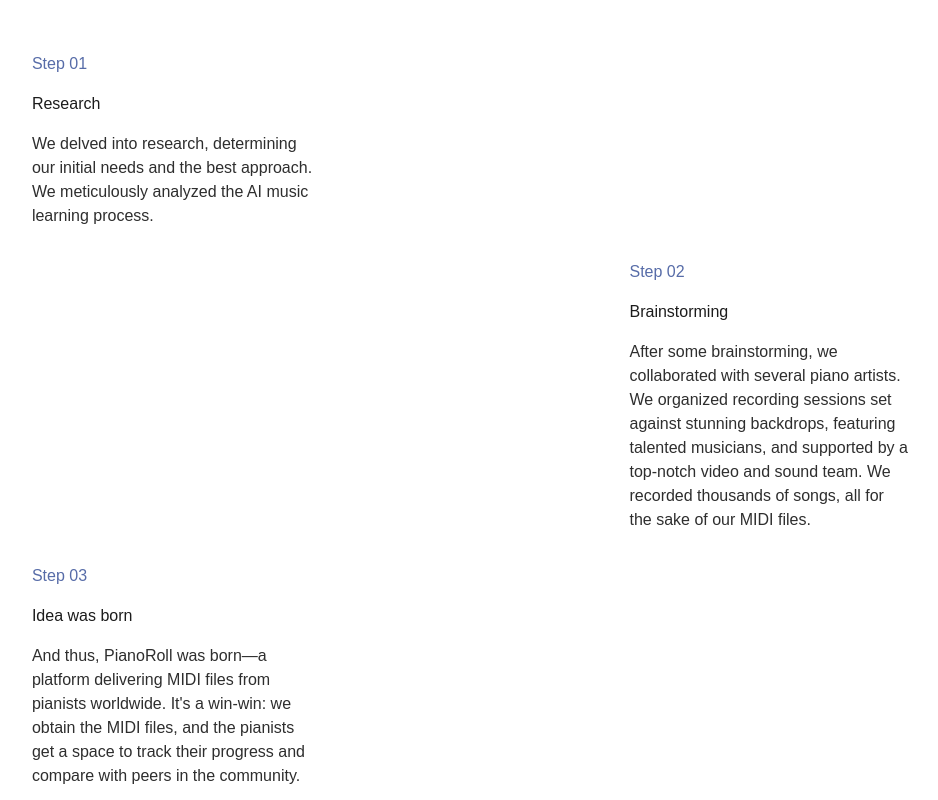
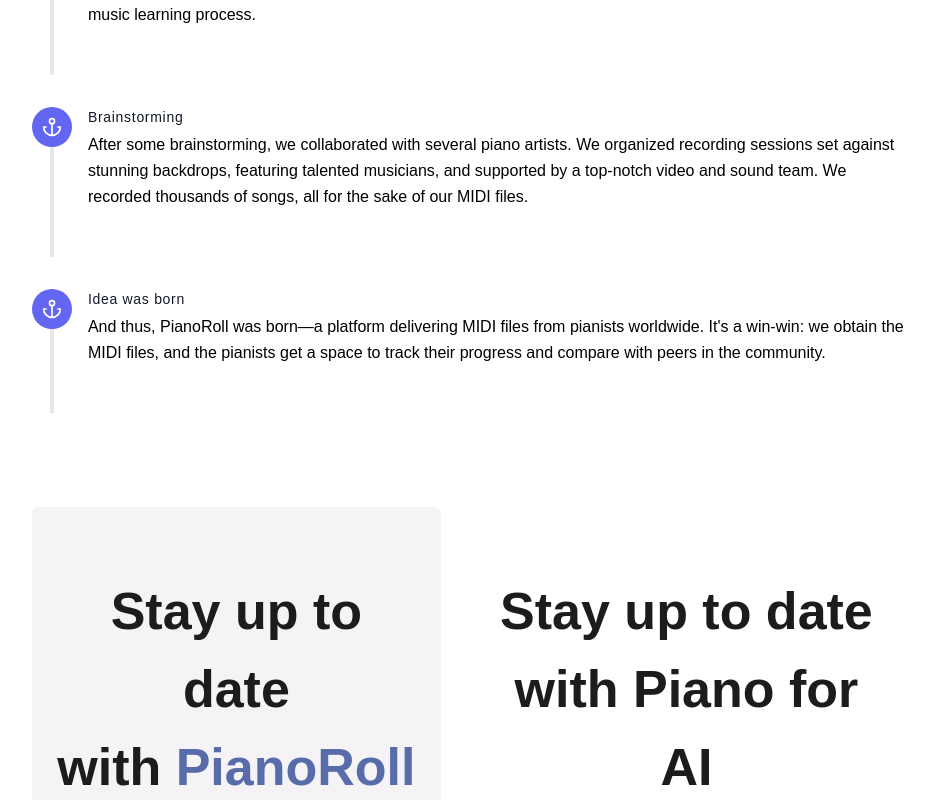
Before and after one commit to Nospoko/epr-landing, a Next.js app in the folder algrtm/: page /pianoRoll in a window 1280 px wide. Shown: the part 2220-3020 px from the top of the page, without its empty margins (170-1108 px from the left). Built offline with nearby package versions, Linux system fonts and the light colour scheme.

Commit message:
StoroConmponent in progress

```diff
--- a/algrtm/src/app/pianoRoll/page.js
+++ b/algrtm/src/app/pianoRoll/page.js
@@ -8,7 +8,7 @@ import React from "react";
 
 function PianoRoll() {
   return (
-    <main className="flex flex-col">
+    <main className="flex flex-col items-center justify-center">
       <PianoRollDescription />
       <PianoRollPlay />
 
--- a/algrtm/src/components/PianoRollDescription.js
+++ b/algrtm/src/components/PianoRollDescription.js
@@ -3,8 +3,8 @@ import React from "react";
 
 const PianoRollDescription = () => {
   return (
-    <section className="flex flex-col gap-[7.19rem] items-center">
-      <div className="flex gap-[4.5rem] items-center w-full px-[12.62rem] mt-[3.94rem] ">
+    <section className="flex flex-col items-center justify-center w-full px-[12.62rem] mt-[3.94rem]">
+      <div className="flex gap-[4.5rem] items-center w-full">
         <div className="flex flex-col gap-4 max-w-[24.03rem] w-full">
           <h1 className="h1 text-neutralLight-neutral10 leading-[6.02rem]">
             PianoRoll
--- a/algrtm/src/components/StoryComponent.js
+++ b/algrtm/src/components/StoryComponent.js
@@ -1,11 +1,12 @@
 import socialIconsArray from "@/data/socialIconsArray";
+import stepsData from "@/data/stepsData";
 import Image from "next/image";
 import React from "react";
 
 const StoryComponent = () => {
   return (
-    <section className="py-[7.75rem] mt-[7.19rem]">
-      <div className="flex flex-col items-center justify-center mb-[7.75rem]">
+    <section className="mt-[7.19rem]">
+      <div className="flex flex-col items-center justify-center mb-[7.75rem] gap-[1.5rem]">
         <h2 className="h2 leading-[4rem] text-neutralLight-neutral10">
           What’s the story?
         </h2>
@@ -19,56 +20,43 @@ const StoryComponent = () => {
         </div>
       </div>
 
-      <div className="flex flex-col gap-8 mx-[12.62rem] relative">
-        {/* <div className="absolute top-100 left-45">
-          <Image
-            src="/verticalLine.svg"
-            width={10}
-            height={822}
-            alt="verical line"
-          />
-        </div> */}
-        {/* 1 */}
-        <div className="flex flex-col items-start gap-[1rem] pr-[37.25rem]">
-          <p className="p1SB text-blueLight-blue50">Step 01</p>
-          <h4 className="h4 text-neutralLight-neutral10">Research</h4>
-          <h6 className="h6 text-neutralLight-neutral20">
-            We delved into research, determining our initial needs and the best
-            approach. We meticulously analyzed the AI music learning process.
-          </h6>
-        </div>
-        {/* 2 */}
-        <div className="flex flex-col items-start gap-[1rem] pl-[37.35rem]">
-          <p className="p1SB text-blueLight-blue50">Step 02</p>
-          <h4 className="h4 text-neutralLight-neutral10">Brainstorming</h4>
-          <h6 className="h6 text-neutralLight-neutral20">
-            After some brainstorming, we collaborated with several piano
-            artists. We organized recording sessions set against stunning
-            backdrops, featuring talented musicians, and supported by a
-            top-notch video and sound team. We recorded thousands of songs, all
-            for the sake of our MIDI files.
-          </h6>
-        </div>
-        {/* 3 */}
-        <div className="flex flex-col items-start gap-[1rem] pr-[37.25rem]">
-          <p className="p1SB text-blueLight-blue50">Step 03</p>
-          <h4 className="h4 text-neutralLight-neutral10">Idea was born</h4>
-          <h6 className="h6 text-neutralLight-neutral20">
-            And thus, PianoRoll was born—a platform delivering MIDI files from
-            pianists worldwide. It's a win-win: we obtain the MIDI files, and
-            the pianists get a space to track their progress and compare with
-            peers in the community.
-          </h6>
-        </div>
+      <div className="flex flex-col gap-8 mx-[12.62rem]">
+        {stepsData.map((step, index) => (
+          <div key={index} className="flex relative pb-12">
+            <div className="h-full w-10 absolute inset-0 flex items-center justify-center">
+              <div className="h-full w-1 bg-gray-200 pointer-events-none"></div>
+            </div>
+            <div className="flex-shrink-0 w-10 h-10 rounded-full bg-indigo-500 inline-flex items-center justify-center text-white relative z-10">
+              <svg
+                fill="none"
+                stroke="currentColor"
+                stroke-linecap="round"
+                stroke-linejoin="round"
+                stroke-width="2"
+                className="w-5 h-5"
+                viewBox="0 0 24 24"
+              >
+                <circle cx="12" cy="5" r="3"></circle>
+                <path d="M12 22V8M5 12H2a10 10 0 0020 0h-3"></path>
+              </svg>
+            </div>
+            <div className="flex-grow pl-4">
+              <h2 className="font-medium title-font text-sm text-gray-900 mb-1 tracking-wider">
+                {step.title}
+              </h2>
+              <p className="leading-relaxed">{step.description}</p>
+            </div>
+          </div>
+        ))}
       </div>
 
       <div className="flex gap-[1.5rem] px-[12.62rem] pt-[5.88rem] justify-center items-center">
         <div className="rounded-md bg-neutralLight-neutral90 py-[4rem] px-[1.5rem] flex flex-col items-center gap-[2.75rem]">
           <div className="text-[3.25rem] font-semibold text-center">
             <p className="text-neutralLight-neutral10">
-              Stay up to date with
-              <p className="text-blueLight-blue50">PianoRoll</p>
-            </p>{" "}
+              Stay up to date <br />
+              with <span className="text-blueLight-blue50">PianoRoll</span>
+            </p>
           </div>
           <div className="flex items-center justify-center gap-[1.5rem]">
             {socialIconsArray.slice(0, 3).map((image) => {
@@ -90,7 +78,7 @@ const StoryComponent = () => {
             })}
           </div>
         </div>
-        <div className="rounded-md bg-neutralLight-neutral90 py-[4rem] px-[1.5rem] flex flex-col items-center gap-[2.75rem]">
+        <div className="rounded-md bg-neutralLight-neutral100 py-[4rem] px-[1.5rem] flex flex-col items-center gap-[2.75rem] border-1 border-neutralLight-neutral90">
           <div className="text-[3.25rem] font-semibold text-center">
             <p className="text-neutralLight-neutral10">
               Stay up to date <br />
@@ -118,6 +106,123 @@ const StoryComponent = () => {
       </div>
     </section>
   );
+
+  // return (
+  //   <section className="mt-[7.19rem]">
+  //     <div className="flex flex-col items-center justify-center mb-[7.75rem] gap-[1.5rem]">
+  //       <h2 className="h2 leading-[4rem] text-neutralLight-neutral10">
+  //         What’s the story?
+  //       </h2>
+  //       <div className="mx-[22.5rem]">
+  //         <h6 className="h6 text-neutralLight-neutral20 text-center">
+  //           Once, a passion for algorithms, AI, ML, and music birthed an idea:
+  //           to teach AI to play the piano. But not just any piano with a flat
+  //           sound. A piano filled with emotion, and the nuance of pressure on
+  //           each key—just like a real person.
+  //         </h6>
+  //       </div>
+  //     </div>
+  //     {/* TU TO WKLEJ PONIŻEJ */}
+
+  //     {/* <div className="flex flex-col gap-8 mx-[12.62rem] relative">
+  //       <div className="absolute top-[10rem] left-[30rem]">
+  //         <Image
+  //           src="/verticalLine.svg"
+  //           width={2}
+  //           height={900}
+  //           alt="vertical line"
+  //         />
+  //       </div>
+  //       {/* 1 */}
+  //     {/* <div className="flex flex-col items-start gap-[1rem] pr-[37.25rem]">
+  //         <p className="p1SB text-blueLight-blue50">Step 01</p>
+  //         <h4 className="h4 text-neutralLight-neutral10">Research</h4>
+  //         <h6 className="h6 text-neutralLight-neutral20">
+  //           We delved into research, determining our initial needs and the best
+  //           approach. We meticulously analyzed the AI music learning process.
+  //         </h6>
+  //       </div> */}
+  //     {/* 2 */}
+  //     {/* <div className="flex flex-col items-start gap-[1rem] pl-[37.35rem]">
+  //         <p className="p1SB text-blueLight-blue50">Step 02</p>
+  //         <h4 className="h4 text-neutralLight-neutral10">Brainstorming</h4>
+  //         <h6 className="h6 text-neutralLight-neutral20">
+  //           After some brainstorming, we collaborated with several piano
+  //           artists. We organized recording sessions set against stunning
+  //           backdrops, featuring talented musicians, and supported by a
+  //           top-notch video and sound team. We recorded thousands of songs, all
+  //           for the sake of our MIDI files.
+  //         </h6>
+  //       </div> */}
+  //     {/* 3 */}
+  //     {/* <div className="flex flex-col items-start gap-[1rem] pr-[37.25rem]">
+  //         <p className="p1SB text-blueLight-blue50">Step 03</p>
+  //         <h4 className="h4 text-neutralLight-neutral10">Idea was born</h4>
+  //         <h6 className="h6 text-neutralLight-neutral20">
+  //           And thus, PianoRoll was born—a platform delivering MIDI files from
+  //           pianists worldwide. It's a win-win: we obtain the MIDI files, and
+  //           the pianists get a space to track their progress and compare with
+  //           peers in the community.
+  //         </h6>
+  //       </div> */}
+  //     {/* </div> */}
+
+  //     <div className="flex gap-[1.5rem] px-[12.62rem] pt-[5.88rem] justify-center items-center">
+  //       <div className="rounded-md bg-neutralLight-neutral90 py-[4rem] px-[1.5rem] flex flex-col items-center gap-[2.75rem]">
+  //         <div className="text-[3.25rem] font-semibold text-center">
+  //           <p className="text-neutralLight-neutral10">
+  //             Stay up to date <br />
+  //             with <span className="text-blueLight-blue50">PianoRoll</span>
+  //           </p>
+  //         </div>
+  //         <div className="flex items-center justify-center gap-[1.5rem]">
+  //           {socialIconsArray.slice(0, 3).map((image) => {
+  //             return (
+  //               <Image
+  //                 key={image.name}
+  //                 src={`/assets/social/${image.name
+  //                   .toLowerCase()
+  //                   .split(" ")
+  //                   .join("-")}-logo.svg`}
+  //                 width={image.size.width}
+  //                 height={image.size.height}
+  //                 alt={`${
+  //                   image.name.charAt(0).toUpperCase() + image.name.slice(1)
+  //                 } logo`}
+  //                 className="transition-transform duration-300 transform hover:scale-125"
+  //               />
+  //             );
+  //           })}
+  //         </div>
+  //       </div>
+  //       <div className="rounded-md bg-neutralLight-neutral100 py-[4rem] px-[1.5rem] flex flex-col items-center gap-[2.75rem] border-1 border-neutralLight-neutral90">
+  //         <div className="text-[3.25rem] font-semibold text-center">
+  //           <p className="text-neutralLight-neutral10">
+  //             Stay up to date <br />
+  //             with Piano for AI
+  //           </p>
+  //         </div>
+  //         <div className="flex items-center justify-center gap-[1.5rem]">
+  //           {socialIconsArray.slice(3, 6).map((image) => (
+  //             <Image
+  //               key={image.name}
+  //               src={`assets/social/${image.name
+  //                 .toLowerCase()
+  //                 .split(" ")
+  //                 .join("-")}-logo.svg`}
+  //               width={image.size.width}
+  //               height={image.size.height}
+  //               alt={`${
+  //                 image.name.charAt(0).toUpperCase() + image.name.slice(1)
+  //               } logo`}
+  //               className="transition-transform duration-300 transform hover:scale-125"
+  //             />
+  //           ))}
+  //         </div>
+  //       </div>
+  //     </div>
+  //   </section>
+  // );
 };
 
 export default StoryComponent;
--- /dev/null
+++ b/algrtm/src/data/stepsData.js
@@ -0,0 +1,19 @@
+const stepsData = [
+  {
+    title: "Research",
+    description:
+      "We delved into research, determining our initial needs and the best approach. We meticulously analyzed the AI music learning process.",
+  },
+  {
+    title: "Brainstorming",
+    description:
+      "After some brainstorming, we collaborated with several piano artists. We organized recording sessions set against stunning backdrops, featuring talented musicians, and supported by a top-notch video and sound team. We recorded thousands of songs, all for the sake of our MIDI files.",
+  },
+  {
+    title: "Idea was born",
+    description:
+      "And thus, PianoRoll was born—a platform delivering MIDI files from pianists worldwide. It's a win-win: we obtain the MIDI files, and the pianists get a space to track their progress and compare with peers in the community.",
+  },
+];
+
+export default stepsData;
```
